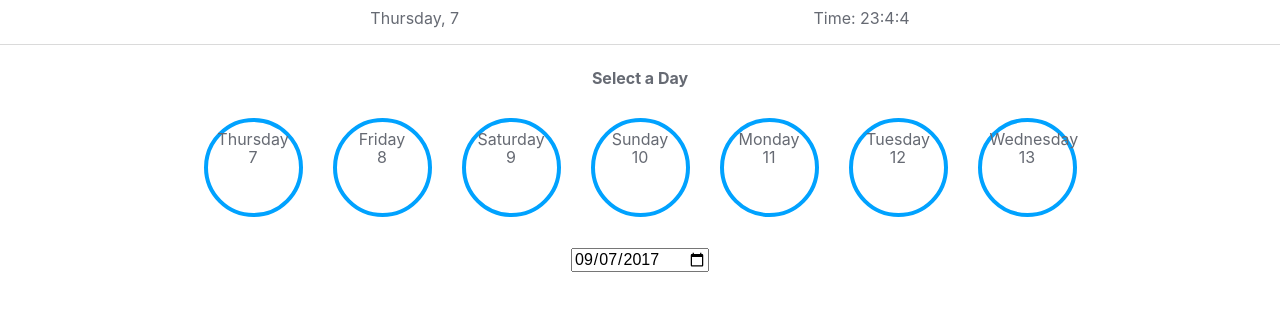
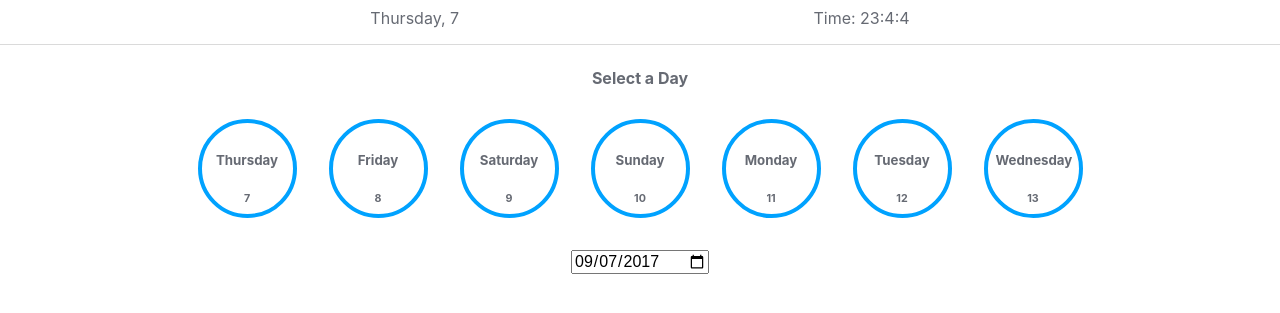
Before and after one commit to swapnilraj/mharti, a plain HTML site: page index.html in a window 1280 px wide. Shown: the part 99-412 px from the top of the page. Drawn offline with nearby package versions, Linux system fonts and the light colour scheme.

Commit message:
Fix styling on week selector

```diff
--- a/public/js/main.js
+++ b/public/js/main.js
@@ -41,10 +41,10 @@ initializeTime();
  */
 const selectorDisplayView = (view, day, date) => {
 
-    const weekDay = document.createElement('p');
+    const weekDay = document.createElement('h5');
     weekDay.innerText = day;
 
-    const weekDate = document.createElement('p');
+    const weekDate = document.createElement('h6');
     weekDate.innerText = date;
 
     const weekCircle = document.createElement('div');
--- a/public/styles/main.css
+++ b/public/styles/main.css
@@ -61,14 +61,5 @@ div.weekCircle {
   border: 4px solid #00A2FF;
   font-family: -apple-system, BlinkMacSystemFont, "Segoe UI", Helvetica, Arial, sans-serif, "Apple Color Emoji", "Segoe UI Emoji", "Segoe UI Symbol";
   color: #666a73;
-  margin: 15px;
+  margin: 16px;
 }
-
-div.weekCircle p {
-  margin: 0;
-  padding: 0;
-  border: 0;
-  font-size: 100%;
-  font: inherit;
-  vertical-align: baseline;
-}
```
